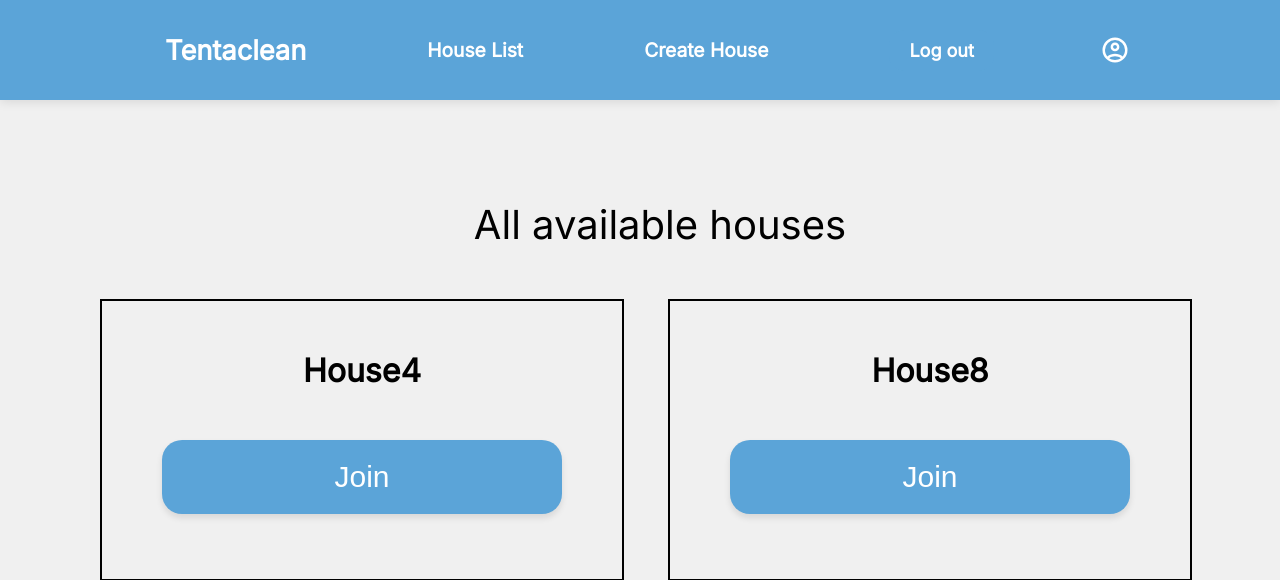
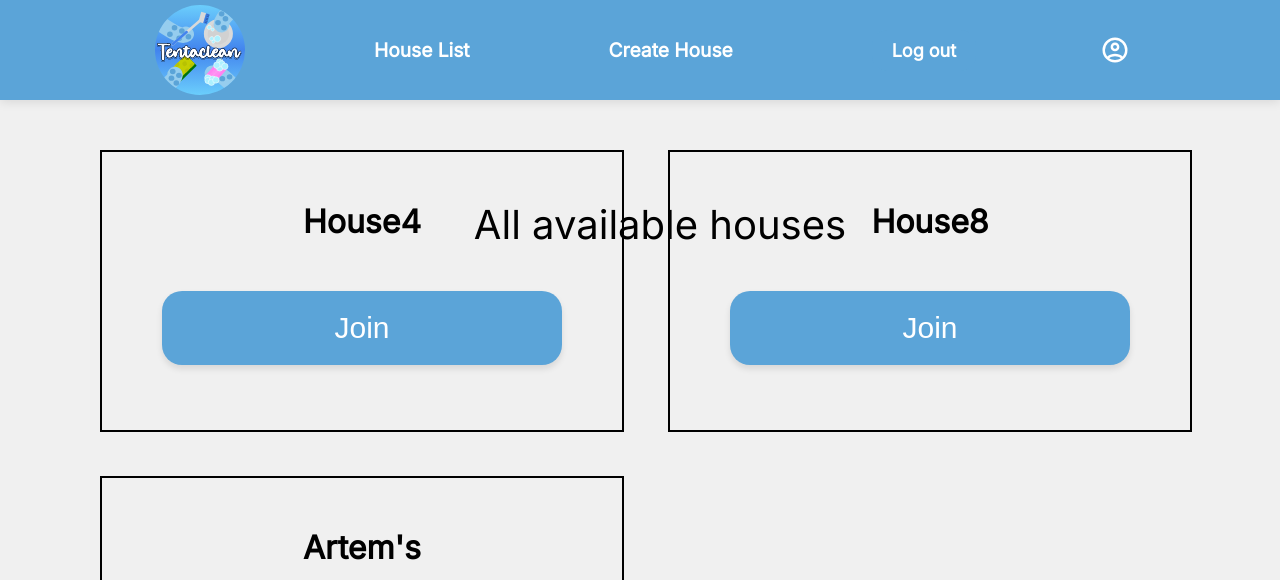
Before and after one commit to woacwoak/tentaclean, a Flask app: page /houselist in a window 1280 px wide. Shown: the top 580 px of the page. Run offline with Flask 3, Linux system fonts and the light colour scheme.

Commit message:
tentaclean logo main page

```diff
--- a/static/css/styles.css
+++ b/static/css/styles.css
@@ -30,7 +30,7 @@ body {
 
 h1 {
     font-size: 40px;
-    position:static;
+    position:absolute;
     width: 100vw;
     margin-top: 20px;
     text-align: left;
@@ -371,11 +371,23 @@ h1 {
 
 
 .Tentaclean{
-    font-size: 170%;
-    color: white;
+       width: 70px;
+       height: 70px;
+    color: transparent;
     text-decoration: none;
     text-align: center;
     font-weight: bold;
+
+    /* 1. Define the image and stop it from tiling */
+    background-image: url(/static/img/icons/App_icon_circle.svg);
+    background-repeat: no-repeat;
+
+    /* 2. Position it (Center or keep your 90% horizontal offset) */
+    background-position: center;
+
+    /* 3. CONTROL THE SIZE HERE */
+    /* 'contain' scales the image to fit inside the width/height fully */
+    background-size: contain;
 }
 
 nav {
```
Also changed, not shown: instance/users.db.
